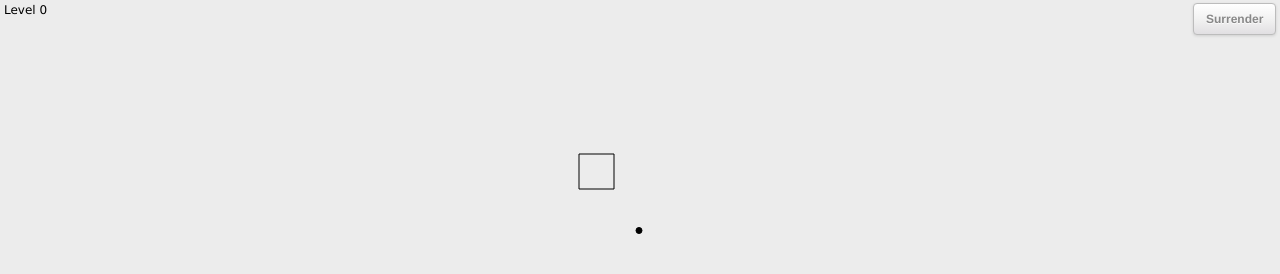
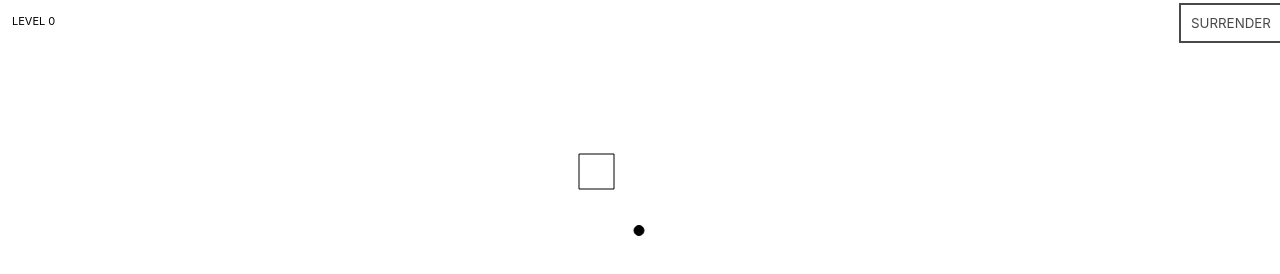
Before and after one commit to franzenzenhofer/lsd, a website: page index.html in a window 1280 px wide. Drawn offline with Linux system fonts and the light colour scheme.

Commit message:
update 2020
update 2020

```diff
--- a/index.html
+++ b/index.html
@@ -11,7 +11,7 @@ content="Minimalistic, addicting HTML5 game:  L.S.D. - Line Square Dot" />
 <meta name="viewport" content="width=device-width, initial-scale=1, maximum-scale=1, user-scalable=0"/> <!--320-->
 <style>
 * { margin: 0; padding: 0;}
-body, html { height:100%; background-color: #ececec;}
+body, html { height:100%; background-color:#ffffff}
 
 
 
--- a/main.js
+++ b/main.js
@@ -1,4 +1,4 @@
-// Generated by CoffeeScript 1.9.2
+// Generated by CoffeeScript 2.5.1
 (function() {
   var BG_COLOR, DOT_RADIUS, DOT_U, GRAVITY_Y, LINE_WIDTH, SQUARE_SIDE, VELOCITY_X, VELOCITY_Y, _ANIMATION_FRAME_ID_, _BUTTONSTYLE_, _CTX_, _C_, _DEBUG_, _DOT_CTX_, _DOT_C_, _IF_FIRST_TIME_EVER_, _LINE_UPDATE_, _LOCATION_, _SURRENDER_BUTTON_, _VCTX_, _VC_, _W_, applyGravityToDot, bounceDot, bounceLineNormal, copy, createLine, createRandomLine, d, distance, draw, drawBoundingBox, drawDot, drawDots, drawLine, drawLines, drawSquare, drawTempLine, getInputCoordinates, getLineLength, initWorld, isDotLineCollision, isDotSquareCollision, isOutOfBounds, isSurrenderClicked, isWithinBoundingBox, magnitude, makeDot, makeLine, makeSquare, makeVector, makeVectorByLine, moveDot, onDrawOut, placePoint, pointOnLineClosestToDot, ragnaroek, randomInt, resizeCanvas, setFinalLinePoint, setStartLinePoint, setTempLineEndPoint, stackToLine, surrender, tick, unitVector, update, updateDots, updateLines, vectorPointProduct, velocityBound, writeStuff;
 
@@ -14,7 +14,7 @@
 
   VELOCITY_X = 0;
 
-  DOT_RADIUS = 3;
+  DOT_RADIUS = 5;
 
   DOT_U = 6;
 
@@ -22,15 +22,16 @@
 
   SQUARE_SIDE = 35;
 
-  BG_COLOR = '#ececec';
+  BG_COLOR = 'white';
 
-  LINE_WIDTH = 1;
+  LINE_WIDTH = 2;
 
   _LOCATION_ = window.document.body;
 
   _LINE_UPDATE_ = true;
 
-  _VC_ = document.createElement('canvas');
+  //visual canvas
+  _VC_ = document.createElement('canvas'); //document.getElementById('lsd')
 
   _VC_.id = 'vc';
 
@@ -38,12 +39,14 @@
 
   _VC_.style.backgroundColor = BG_COLOR;
 
-  _C_ = document.createElement('canvas');
+  //VIRTUAL canvas
+  _C_ = document.createElement('canvas'); //document.getElementById('lsd')
 
   _C_.style.backgroundColor = BG_COLOR;
 
   _CTX_ = _C_.getContext('2d');
 
+  //DOT ONLY CANVAS
   _DOT_C_ = document.createElement('canvas');
 
   _DOT_CTX_ = _DOT_C_.getContext('2d');
@@ -62,12 +65,15 @@
 
   _BUTTONSTYLE_ = document.createElement('style');
 
-  _BUTTONSTYLE_.innerText = '#surrender_button { display: inline-block; position: relative; color: #888; text-shadow: 0 1px 0 rgba(255,255,255, 0.8); text-decoration: none; text-align: center; padding: 8px 12px; font-size: 12px; font-weight: 700; font-family: helvetica, arial, sans-serif; border-radius: 4px; border: 1px solid #bcbcbc; -webkit-box-shadow: 0 1px 3px rgba(0,0,0,0.12); box-shadow: 0 1px 3px rgba(0,0,0,0.12); background-image: -webkit-linear-gradient(top, rgba(255,255,255,1) 0%,rgba(239,239,239,1) 60%,rgba(225,223,226,1) 100%); background-image: -moz-linear-gradient(top, rgba(255,255,255,1) 0%,rgba(239,239,239,1) 60%,rgba(225,223,226,1) 100%); background-image: -o-linear-gradient(top, rgba(255,255,255,1) 0%,rgba(239,239,239,1) 60%,rgba(225,223,226,1) 100%); background-image: -ms-linear-gradient(top, rgba(255,255,255,1) 0%,rgba(239,239,239,1) 60%,rgba(225,223,226,1) 100%); background-image: linear-gradient(top, rgba(255,255,255,1) 0%,rgba(239,239,239,1) 60%,rgba(225,223,226,1) 100%); }';
+  _BUTTONSTYLE_.blabla = '#surrender_button { display: inline-block; position: relative; color: #888; text-shadow: 0 1px 0 rgba(255,255,255, 0.8); text-decoration: none; text-align: center; padding: 8px 12px; font-size: 12px; font-weight: 700; font-family: helvetica, arial, sans-serif; border-radius: 4px; border: 1px solid #bcbcbc; -webkit-box-shadow: 0 1px 3px rgba(0,0,0,0.12); box-shadow: 0 1px 3px rgba(0,0,0,0.12); background-image: -webkit-linear-gradient(top, rgba(255,255,255,1) 0%,rgba(239,239,239,1) 60%,rgba(225,223,226,1) 100%); background-image: -moz-linear-gradient(top, rgba(255,255,255,1) 0%,rgba(239,239,239,1) 60%,rgba(225,223,226,1) 100%); background-image: -o-linear-gradient(top, rgba(255,255,255,1) 0%,rgba(239,239,239,1) 60%,rgba(225,223,226,1) 100%); background-image: -ms-linear-gradient(top, rgba(255,255,255,1) 0%,rgba(239,239,239,1) 60%,rgba(225,223,226,1) 100%); background-image: linear-gradient(top, rgba(255,255,255,1) 0%,rgba(239,239,239,1) 60%,rgba(225,223,226,1) 100%); }';
+
+  _BUTTONSTYLE_.innerText = '#surrender_button { font-family: -apple-system, BlinkMacSystemFont, "Segoe UI", Roboto, Helvetica, Arial, sans-serif, "Apple Color Emoji", "Segoe UI Emoji", "Segoe UI Symbol"; display: inline-block; position: relative; color: #494949 !important; text-transform: uppercase; text-decoration: none; background: white; padding: 10px; border: 2px solid #494949 !important; display: inline-block; transition: all 0.4s ease 0s; }';
 
   resizeCanvas = function() {
     var bounds;
     _VC_.style.position = _DOT_C_.style.position = 'absolute';
     if (_LOCATION_ === window.document.body) {
+      //d('_LOCATION_ IS document.body')
       bounds = {
         top: "0px",
         left: "0px",
@@ -83,17 +89,12 @@
     _VC_.style.left = _DOT_C_.style.left = bounds.left;
     _SURRENDER_BUTTON_.style.position = 'absolute';
     _SURRENDER_BUTTON_.style.top = 3 + parseInt(_VC_.style.top);
-    return _SURRENDER_BUTTON_.style.left = parseInt(_VC_.width - 86);
+    return _SURRENDER_BUTTON_.style.left = parseInt(_VC_.width - 100);
   };
 
-  initWorld = function(wins, average_lines) {
+  //console.log(_SURRENDER_BUTTON_)
+  initWorld = function(wins = 0, average_lines = 0) {
     var k, ref, results;
-    if (wins == null) {
-      wins = 0;
-    }
-    if (average_lines == null) {
-      average_lines = 0;
-    }
     resizeCanvas();
     _W_.dots = [];
     _W_.lines = [];
@@ -104,14 +105,14 @@
     _W_.square = makeSquare();
     _W_.dots.push(makeDot());
     _W_.end = false;
-    _W_.won = false;
+    _W_.won = false; //won = false means loss or surrender
     _W_.pointer_down = false;
     _W_.temp_line_end_point = null;
     _W_.wins = wins;
     _W_.average_lines = Math.round(average_lines * 100) / 100;
     if (_W_.wins > 0) {
       results = [];
-      for (k = 1, ref = _W_.wins; 1 <= ref ? k <= ref : k >= ref; 1 <= ref ? k++ : k--) {
+      for (k = 1, ref = _W_.wins; (1 <= ref ? k <= ref : k >= ref); 1 <= ref ? k++ : k--) {
         results.push(createRandomLine(_W_));
       }
       return results;
@@ -129,16 +130,7 @@
     return _VCTX_.drawImage(_C_, 0, 0);
   };
 
-  window.startLsd = function(wins, average_lines, location) {
-    if (wins == null) {
-      wins = 0;
-    }
-    if (average_lines == null) {
-      average_lines = 0;
-    }
-    if (location == null) {
-      location = _LOCATION_;
-    }
+  window.startLsd = function(wins = 0, average_lines = 0, location = _LOCATION_) {
     _LOCATION_ = location;
     if (_IF_FIRST_TIME_EVER_ === true) {
       _LOCATION_.appendChild(_VC_);
@@ -182,7 +174,7 @@
     }
     drawDots(world.dots, _DOT_CTX_, BG_COLOR);
     if (_W_.end === true) {
-      if (_W_.won === false) {
+      if (_W_.won === false) { //means surrender or lost
         return setTimeout(startLsd, 200, wins, av);
       } else {
         return setTimeout(startLsd, 1000, wins, av);
@@ -199,14 +191,16 @@
   draw = function(world, ctx) {
     drawDots(world.dots, _DOT_CTX_);
     if (_LINE_UPDATE_ === true) {
+      //d('full canvas update')
       _LINE_UPDATE_ = false;
       ctx.fillStyle = BG_COLOR;
       ctx.fillRect(0, 0, world.w, world.h);
       drawLines(world.lines, ctx);
+      //drawSquare(world.square, ctx)
       drawSquare(world.square, ctx);
       drawTempLine(world, ctx);
       writeStuff(world, ctx);
-      return copy();
+      return copy(); //_VCTX_.drawImage(_C_, 0, 0)
     }
   };
 
@@ -216,23 +210,20 @@
     return Math.floor(Math.random() * (max - min + 1)) + min;
   };
 
-  writeStuff = function(world, ctx) {
-    if (world == null) {
-      world = _W_;
-    }
+  writeStuff = function(world = _W_, ctx) {
     ctx.fillStyle = "black";
-    ctx.font = "12px Verdana";
-    return ctx.fillText("Level " + world.wins, 4, 14);
+    ctx.font = "11px -apple-system, BlinkMacSystemFont, Roboto, Helvetica, Arial, sans-serif";
+    return ctx.fillText("LEVEL " + world.wins, 12, 25);
   };
 
-  makeDot = function(x, y) {
+  //if world.wins < 10
+  //  ctx.fillText("Level "+world.wins, world.w-48, 12)
+  //else
+  //  ctx.fillText("Level "+world.wins, world.w-53, 12)
+  //ctx.fillText("Surrender", 2, 12)
+  //drawLine([2,14,63,14], ctx, false, 1)
+  makeDot = function(x = Math.floor(_W_.w / 2), y = 10) {
     var a;
-    if (x == null) {
-      x = Math.floor(_W_.w / 2);
-    }
-    if (y == null) {
-      y = 10;
-    }
     a = [x, y];
     a.velocity = {};
     a.velocity.x = VELOCITY_X;
@@ -245,18 +236,12 @@
     return [x1, y1, x2, y2];
   };
 
-  createLine = function(x1, y1, x2, y2, world) {
-    if (world == null) {
-      world = _W_;
-    }
+  createLine = function(x1, y1, x2, y2, world = _W_) {
     return world.lines.push(makeLine(x1, y1, x2, y2));
   };
 
-  createRandomLine = function(world) {
+  createRandomLine = function(world = _W_) {
     var x1, x2, y1, y2;
-    if (world == null) {
-      world = _W_;
-    }
     x1 = randomInt(0, _W_.w);
     y1 = randomInt(0 + 10, _W_.h);
     x2 = randomInt(0, _W_.w);
@@ -273,14 +258,33 @@
 
   isWithinBoundingBox = function(dot, line) {
     var dx, dy, exf, within_x, within_y, x1, x2, y1, y2;
-    dx = dot[0], dy = dot[1];
-    x1 = line[0], y1 = line[1], x2 = line[2], y2 = line[3];
+    [dx, dy] = dot;
+    [x1, y1, x2, y2] = line;
     exf = 20;
+    //if x1 <= x2
+    //  x1 =+10; x2=-10;
+    //else
+    //  x2 =+10; x1=-10;
+
+    //if y1 <= y2
+    //  y1 =+10; y2=-10;
+    //else
+    //  y2 =+10; y1=-10;
     within_x = ((x1 <= x2) && (dx >= x1 - exf) && (dx <= x2 + exf)) || ((x1 >= x2) && (dx <= x1 + exf) && (dx >= x2 - exf)) || (dx === x1) || (dx === x2);
     within_y = ((y1 <= y2) && (dy >= y1 - exf) && (dy <= y2 + exf)) || ((y1 >= y2) && (dy <= y1 + exf) && (dy >= y2 - exf)) || (dy === y1) || (dy === y2);
     return within_x && within_y;
   };
 
+  //if (within_x and within_y)
+  //  d("within x y")
+  //  drawBoundingBox(line, _DOT_CTX_, 'pink', 1)
+  //  return true
+  //else if within_x
+  //  d('withinx')
+  //  #return true
+  //else if within_y
+  //  d('withiny')
+  //return false
   updateDots = function(world) {
     var dot, i, j, k, last_collision_dot, last_collision_line, len, len1, line, m, ref, ref1;
     last_collision_line = null;
@@ -301,17 +305,23 @@
       }
       dot = moveDot(dot);
       if (last_collision_line && last_collision_dot && isDotLineCollision(last_collision_dot, last_collision_line)) {
+        //d('dot stuck')
         moveDot(dot, 0.5);
       }
       if (isDotSquareCollision(dot, _W_.square)) {
+        //endGame(true, true) #only set the variable here
         world.end = true;
         world.won = true;
       }
       if (isOutOfBounds(dot, world)) {
+        //endGame(true) # only set the variable here
         world.end = true;
-        world.won = false;
+        world.won = false; // surrender
       }
     }
+    //if dot[1] > world.h
+    //  VELOCITY = VELOCITY * -1
+    //alert(world)
     return world;
   };
 
@@ -319,10 +329,7 @@
     return world;
   };
 
-  drawDot = function(dot, dot_ctx, fill_style) {
-    if (fill_style == null) {
-      fill_style = "black";
-    }
+  drawDot = function(dot, dot_ctx, fill_style = "black") {
     dot_ctx.clearRect(dot[0] - 15, dot[1] - 15, 30, 30);
     dot_ctx.beginPath();
     dot_ctx.arc(dot[0], dot[1], DOT_RADIUS, 0, Math.PI * 2, true);
@@ -333,14 +340,8 @@
     return dot_ctx.stroke();
   };
 
-  drawDots = function(dots, dot_ctx, fill_style) {
+  drawDots = function(dots, dot_ctx = _DOT_CTX_, fill_style = "black") {
     var dot, k, len, results;
-    if (dot_ctx == null) {
-      dot_ctx = _DOT_CTX_;
-    }
-    if (fill_style == null) {
-      fill_style = "black";
-    }
     results = [];
     for (k = 0, len = dots.length; k < len; k++) {
       dot = dots[k];
@@ -349,13 +350,8 @@
     return results;
   };
 
-  drawBoundingBox = function(line, ctx, color, line_width) {
-    if (color == null) {
-      color = 'green';
-    }
-    if (line_width == null) {
-      line_width = 1;
-    }
+  drawBoundingBox = function(line, ctx, color = 'green', line_width = 1) {
+    //drawboundingbox
     ctx.beginPath();
     ctx.strokeStyle = color;
     ctx.lineWidth = line_width;
@@ -367,16 +363,13 @@
     ctx.lineTo(Math.floor(line[2]), Math.floor(line[1]));
     ctx.moveTo(Math.floor(line[2]), Math.floor(line[3]));
     ctx.lineTo(Math.floor(line[0]), Math.floor(line[3]));
+    //ctx.lineTo(Math.floor(line[1]), Math.floor(line[1]))
+    //ctx.lineTo(Math.floor(line[3]), Math.floor(line[0]))
     return ctx.stroke();
   };
 
-  drawLine = function(line, ctx, is_temp_line, line_width) {
-    if (is_temp_line == null) {
-      is_temp_line = false;
-    }
-    if (line_width == null) {
-      line_width = LINE_WIDTH;
-    }
+  drawLine = function(line, ctx, is_temp_line = false, line_width = LINE_WIDTH) {
+    //drawBoundingBox(line, ctx)
     ctx.beginPath();
     ctx.moveTo(Math.floor(line[0]), Math.floor(line[1]));
     ctx.lineTo(Math.floor(line[2]), Math.floor(line[3]));
@@ -399,35 +392,27 @@
     return results;
   };
 
+  //(x = randomInt(SQUARE_SIDE*2, _W_.w-SQUARE_SIDE*2),y = randomInt(SQUARE_SIDE*2, _W_.h-SQUARE_SIDE*2)) ->
   drawTempLine = function(world, ctx) {
-    var ref, ref1, sx, sy, tx, ty;
+    var sx, sy, tx, ty;
     if (world.pointer_down === true && world.line_point_stack[0] && world.temp_line_end_point) {
-      ref = world.line_point_stack[0], sx = ref[0], sy = ref[1];
-      ref1 = world.temp_line_end_point, tx = ref1[0], ty = ref1[1];
+      //_LINE_UPDATE_ = true
+      [sx, sy] = world.line_point_stack[0];
+      [tx, ty] = world.temp_line_end_point;
       return drawLine([sx, sy, tx, ty], ctx, true);
     }
   };
 
-  makeSquare = function(x, y) {
-    if (x == null) {
-      x = randomInt(SQUARE_SIDE + 2, _W_.w - (SQUARE_SIDE + 2));
-    }
-    if (y == null) {
-      y = randomInt(SQUARE_SIDE + 2, _W_.h - (SQUARE_SIDE + 2));
-    }
+  makeSquare = function(x = randomInt(SQUARE_SIDE + 2, _W_.w - (SQUARE_SIDE + 2)), y = randomInt(SQUARE_SIDE + 2, _W_.h - (SQUARE_SIDE + 2))) {
     _LINE_UPDATE_ = true;
     return [x, y];
   };
 
-  drawSquare = function(p, ctx, fill) {
+  drawSquare = function(p, ctx = _CTX_, fill = false) {
     var prev_stroke_style, x, y;
-    if (ctx == null) {
-      ctx = _CTX_;
-    }
-    if (fill == null) {
-      fill = false;
-    }
-    x = p[0], y = p[1];
+    [x, y] = p;
+    //ctx.restore()
+    //ctx.setLineDash([0,0])
     prev_stroke_style = ctx.strokeStyle;
     ctx.beginPath();
     ctx.rect(x, y, SQUARE_SIDE, SQUARE_SIDE);
@@ -498,8 +483,10 @@
 
   isDotSquareCollision = function(dot, square) {
     var dx, dy, sx, sy;
-    dx = dot[0], dy = dot[1];
-    sx = square[0], sy = square[1];
+    [dx, dy] = dot;
+    //drawSquare(dot)
+    [sx, sy] = square; //note square is always to upper left corner
+    //drawSquare(square)
     if (dx > sx && dx < sx + SQUARE_SIDE) {
       if (dy > sy && dy < sy + SQUARE_SIDE) {
         return true;
@@ -520,13 +507,12 @@
     var closest, r;
     closest = pointOnLineClosestToDot(dot, line);
     r = distance(dot, closest) < DOT_RADIUS;
+    //if r is true
+    //  d(dot)
     return r;
   };
 
-  moveDot = function(dot, factor) {
-    if (factor == null) {
-      factor = 1;
-    }
+  moveDot = function(dot, factor = 1) {
     dot[0] = dot[0] + (dot.velocity.x * factor);
     dot[1] = dot[1] + (dot.velocity.y * factor);
     dot = applyGravityToDot(dot);
@@ -561,6 +547,9 @@
     dot_to_line_vector_product = vectorPointProduct(dot.velocity, bounce_line_normal);
     dot.velocity.x = dot.velocity.x - (2 * dot_to_line_vector_product * bounce_line_normal.x);
     dot.velocity.y = dot.velocity.y - (2 * dot_to_line_vector_product * bounce_line_normal.y);
+    //method to make sure dot does not get stuck
+
+    //check if y velcity still ok
     dot = velocityBound(dot);
     return dot;
   };
@@ -568,20 +557,24 @@
   bounceLineNormal = function(dot, line) {
     var dot_to_closest_point_on_line_vector;
     dot_to_closest_point_on_line_vector = makeVector(pointOnLineClosestToDot(dot, line), dot);
+    //TODO: if line is exact on point Object {x: NaN, y: NaN} is returned
     return unitVector(dot_to_closest_point_on_line_vector);
   };
 
   getInputCoordinates = function(e) {
-    var ex, ey, rect, ref, ref1, ref2, ref3, ref4, x, y;
+    var ex, ey, rect, ref, ref1, ref2, ref3, x, y;
     rect = _VC_.getBoundingClientRect();
     ex = e.pageX || (e != null ? (ref = e.touches) != null ? (ref1 = ref[0]) != null ? ref1.clientX : void 0 : void 0 : void 0);
     ey = e.pageY || (e != null ? (ref2 = e.touches) != null ? (ref3 = ref2[0]) != null ? ref3.clientY : void 0 : void 0 : void 0);
-    if (e.type === 'touchend') {
-      ref4 = _W_.temp_line_end_point, ex = ref4[0], ey = ref4[1];
+    if (e.type === 'touchend') { //if ex is 0 and ex is 0 #and e?.touches?.length is 0
+      [ex, ey] = _W_.temp_line_end_point;
       _W_.temp_line_end_point = null;
     }
-    x = ex - _VC_.offsetLeft;
-    y = ey - _VC_.offsetTop;
+    //alert(ex+' '+ey)
+    x = ex - _VC_.offsetLeft; //e.pageX - rect.left #- r/2
+    y = ey - _VC_.offsetTop; //rect.top #- r/2
+    //d(x)
+    //d(y)
     return [x, y];
   };
 
@@ -589,12 +582,9 @@
     return world.line_point_stack.push(point);
   };
 
-  isSurrenderClicked = function(point, world) {
+  isSurrenderClicked = function(point, world = _W_) {
     var x, y;
-    if (world == null) {
-      world = _W_;
-    }
-    x = point[0], y = point[1];
+    [x, y] = point;
     if (x > (world.w - 80) && y < 38) {
       world = surrender();
       return true;
@@ -602,12 +592,9 @@
     return false;
   };
 
-  window.surrender = surrender = function(world) {
-    if (world == null) {
-      world = _W_;
-    }
+  window.surrender = surrender = function(world = _W_) {
     world.end = true;
-    world.won = false;
+    world.won = false; // surrender clicked, so lost
     return _W_;
   };
 
@@ -616,6 +603,8 @@
     e.preventDefault();
     _W_.line_point_stack = [];
     point = getInputCoordinates(e);
+    //check if click on surrender
+    //d(point)
     if (isSurrenderClicked(point) === false) {
       placePoint(point, _W_);
       return _W_.pointer_down = true;
@@ -631,6 +620,7 @@
   };
 
   setTempLineEndPoint = function(e) {
+    //_LINE_UPDATE_ = true
     e.preventDefault();
     if (_W_.pointer_down === true) {
       _LINE_UPDATE_ = true;
@@ -652,6 +642,7 @@
     }
   };
 
+  //_DOT_C_
   _DOT_C_.addEventListener('mousedown', function(e) {
     return setStartLinePoint(e);
   });
```
Also changed, not shown: main.coffee (+21 -7 lines), package.json (added, +22 -0 lines), 1 other file.
